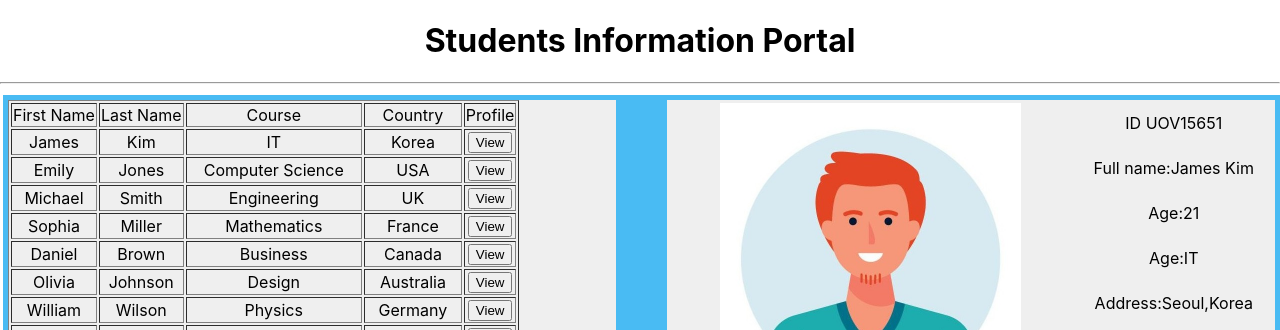
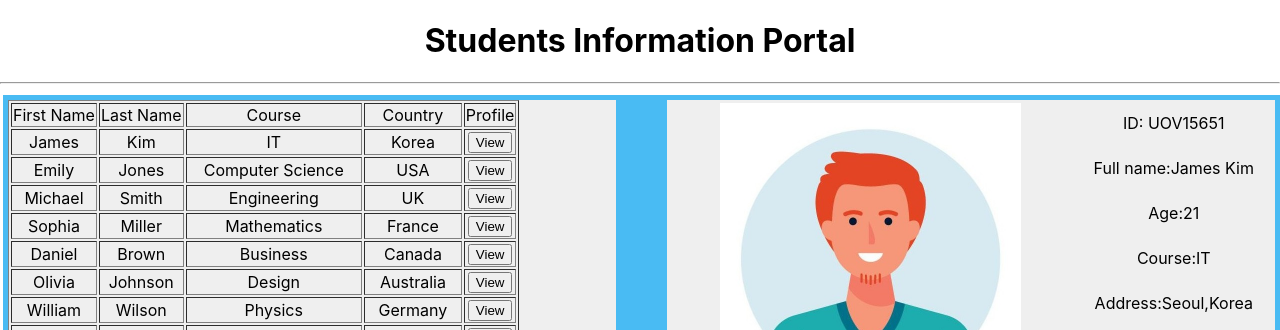
Before and after one commit to RuzlaJabir/IT3133ReactProject01, a React (Create React App) app in the folder studentapp/: page / in a window 1280 px wide. Shown: the top 330 px of the page. Built offline with nearby package versions, Linux system fonts and the light colour scheme.

Commit message:
Final commit

```diff
--- a/studentapp/src/components/Profile.js
+++ b/studentapp/src/components/Profile.js
@@ -6,7 +6,7 @@ export default function Profile(props){
                     <td rowSpan={7}>
                         <img className='profile' src={require('../assets/img/'+props.stu.profilePic)} alt="profile picture" />
                     </td>
-                    <td>ID {props.stu.studentId}</td>
+                    <td>ID: {props.stu.studentId}</td>
                 </tr>
                 <tr>
                     <td>Full name:{props.stu.firstName + " "+props.stu.lastName}</td>
@@ -15,7 +15,7 @@ export default function Profile(props){
                     <td>Age:{props.stu.age}</td>
                 </tr>
                 <tr>
-                    <td>Age:{props.stu.course}</td>
+                    <td>Course:{props.stu.course}</td>
                 </tr>
                 <tr>
                     <td>Address:{props.stu.address.city+","+props.stu.address.country}</td>
```
